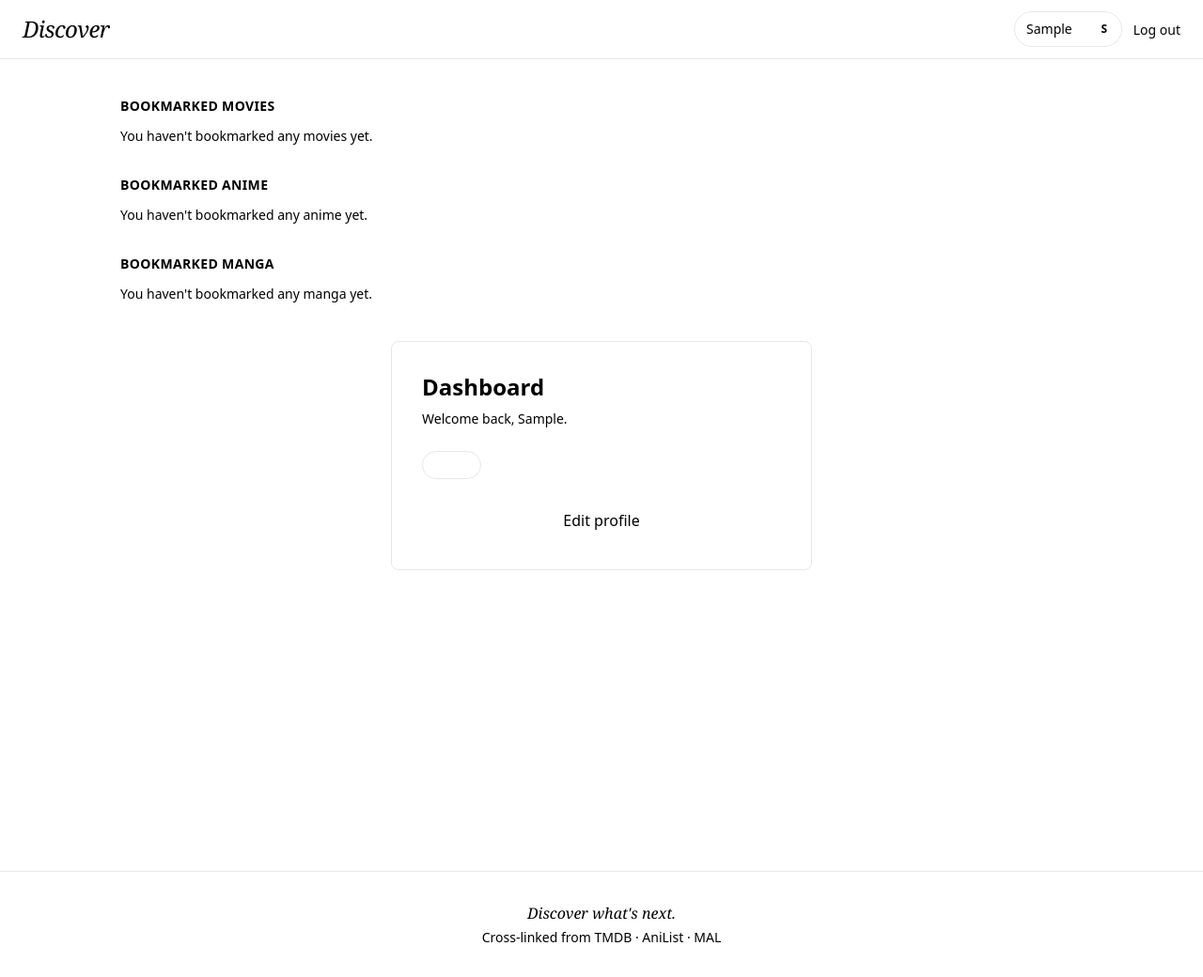
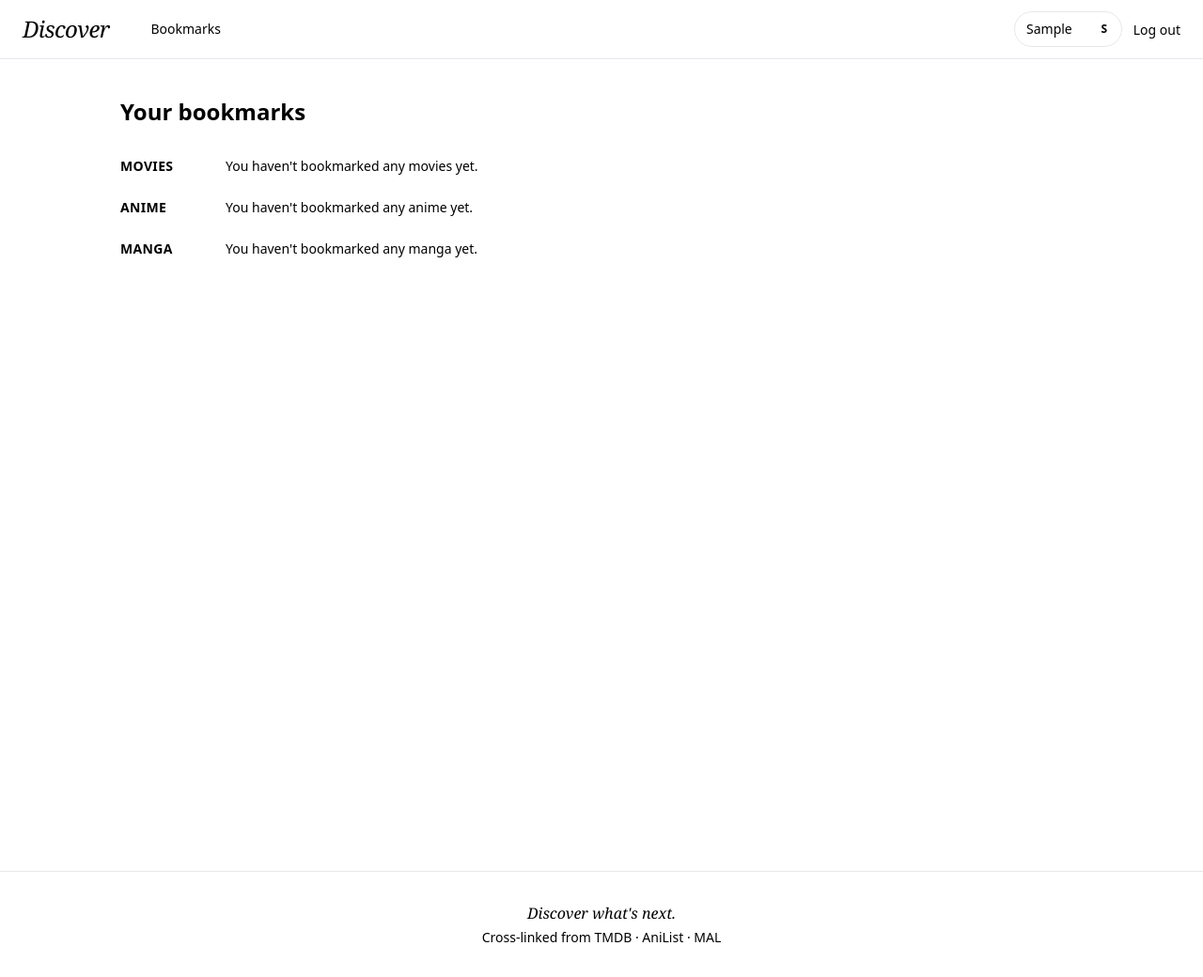
Before and after one commit to daniel-234/movie-anime-discovery, a Django app: page /accounts/ in a window 1280 px wide. Shown: the whole page at 94% size. Run offline with Django 5.2, Linux system fonts and the light colour scheme; the visitor is signed in with stand-in values (Sample User, id 1); data that the repository does not hold is empty; some libraries are stand-ins or nearby versions; some web fonts are replaced.

Commit message:
refactor: Move profile editing into header and change  Bookmarks nav
- Restyled Bookmark link in nav.
- Added profile editing to header in user section.
- Added a flash welcome message only at login, while previously it was always
visible in dashboard.

Close #49

```diff
--- a/account/templates/account/dashboard.html
+++ b/account/templates/account/dashboard.html
@@ -3,18 +3,20 @@
 {% block title %}Dashboard — Discover{% endblock %}
 
 {% block content %}
-<div class="min-h-screen bg-cream px-4 py-10">
-  <div class="max-w-5xl mx-auto grid gap-10">
+<div class="min-h-screen bg-cream px-6 py-10">
+    <div class="max-w-5xl mx-auto grid gap-8">
+
+        <h1 class="text-2xl font-bold text-ink">Your bookmarks</h1>
 
         {# ===== Bookmark shelves ===== #}
-    <section class="grid gap-8">
-      <div class="grid gap-3">
+        <section class="grid gap-6">
+
+            <div class="grid grid-cols-[6rem_1fr] gap-4 items-center">
                 <h2 class="text-sm font-semibold text-ink-2 uppercase tracking-wide">
-          Bookmarked movies
+                    Movies
                 </h2>
-
                 {% if saved_movies %}
-          <ul class="grid grid-flow-col auto-cols-[8rem] justify-start gap-4
+                    <ul class="grid grid-flow-col auto-cols-[7rem] justify-start gap-4
                                overflow-x-auto pb-2">
                         {% for saved in saved_movies %}
                             <li>
@@ -22,9 +24,9 @@
                                    class="block group">
                                     <img src="{{ saved.movie.poster_url }}"
                                          alt=""
-                      class="w-32 h-48 object-cover rounded border border-line
+                                         class="w-28 h-40 object-cover rounded border border-line
                                                 group-hover:border-ink-2 transition-colors">
-                  <span class="block mt-1.5 text-sm text-ink font-medium truncate">
+                                    <span class="block mt-1.5 text-xs text-ink font-medium truncate">
                                         {{ saved.movie.title }}
                                     </span>
                                 </a>
@@ -36,13 +38,12 @@
                 {% endif %}
             </div>
 
-      <div class="grid gap-3">
+            <div class="grid grid-cols-[6rem_1fr] gap-4 items-center">
                 <h2 class="text-sm font-semibold text-ink-2 uppercase tracking-wide">
-          Bookmarked anime
+                    Anime
                 </h2>
-
                 {% if saved_anime %}
-          <ul class="grid grid-flow-col auto-cols-[8rem] justify-start gap-4
+                    <ul class="grid grid-flow-col auto-cols-[7rem] justify-start gap-4
                                overflow-x-auto pb-2">
                         {% for saved in saved_anime %}
                             <li>
@@ -50,9 +51,9 @@
                                    class="block group">
                                     <img src="{{ saved.anime.cover_image }}"
                                          alt=""
-                      class="w-32 h-48 object-cover rounded border border-line
+                                         class="w-28 h-40 object-cover rounded border border-line
                                                 group-hover:border-ink-2 transition-colors">
-                  <span class="block mt-1.5 text-sm text-ink font-medium truncate">
+                                    <span class="block mt-1.5 text-xs text-ink font-medium truncate">
                                         {{ saved.anime.title }}
                                     </span>
                                 </a>
@@ -64,13 +65,12 @@
                 {% endif %}
             </div>
 
-      <div class="grid gap-3">
+            <div class="grid grid-cols-[6rem_1fr] gap-4 items-center">
                 <h2 class="text-sm font-semibold text-ink-2 uppercase tracking-wide">
-          Bookmarked manga
+                    Manga
                 </h2>
-
                 {% if saved_manga %}
-          <ul class="grid grid-flow-col auto-cols-[8rem] justify-start gap-4
+                    <ul class="grid grid-flow-col auto-cols-[7rem] justify-start gap-4
                                overflow-x-auto pb-2">
                         {% for saved in saved_manga %}
                             <li>
@@ -78,9 +78,9 @@
                                    class="block group">
                                     <img src="{{ saved.manga.cover_image }}"
                                          alt=""
-                      class="w-32 h-48 object-cover rounded border border-line
+                                         class="w-28 h-40 object-cover rounded border border-line
                                                 group-hover:border-ink-2 transition-colors">
-                  <span class="block mt-1.5 text-sm text-ink font-medium truncate">
+                                    <span class="block mt-1.5 text-xs text-ink font-medium truncate">
                                         {{ saved.manga.title }}
                                     </span>
                                 </a>
@@ -91,34 +91,8 @@
                     <p class="text-sm text-ink-2">You haven't bookmarked any manga yet.</p>
                 {% endif %}
             </div>
+
         </section>
-
-    {# ===== Profile card ===== #}
-    <div class="w-full max-w-md mx-auto bg-cream-soft p-8 rounded-lg border border-line">
-      <h1 class="text-2xl font-bold text-ink mb-2">Dashboard</h1>
-      <p class="text-sm text-ink-2 mb-6">Welcome back, {{ user.first_name|default:user.username }}.</p>
-
-      <div class="mb-6">
-        <a href="{% url 'account:edit_profile' %}"
-          class="group inline-grid grid-cols-[auto_auto_auto] items-center gap-2 px-3 py-1.5 rounded-full
-                  bg-cream border border-line text-sm text-ink
-                  hover:bg-cream-soft hover:border-ink-2 transition-colors">
-          <img src="{{ user.profile.country.flag }}"
-              alt=""
-              class="h-4 w-auto rounded-sm">
-          <span class="font-medium">{{ user.profile.country.name }}</span>
-          <span class="text-xs text-ink-2 opacity-0 group-hover:opacity-100 transition-opacity">
-            Edit
-          </span>
-        </a>
-      </div>
-
-      <div class="grid gap-3">
-        <a href="{% url 'account:edit_profile' %}" class="w-full bg-forest hover:bg-forest-deep text-cream py-2 rounded transition-colors text-center">
-          Edit profile
-        </a>
-      </div>
-    </div>
 
     </div>
 </div>
--- a/account/views.py
+++ b/account/views.py
@@ -1,11 +1,18 @@
 from django.contrib import messages
 from django.contrib.auth.decorators import login_required
+from django.contrib.auth.signals import user_logged_in
+from django.dispatch import receiver
 from django.shortcuts import redirect, render
 from django.views.decorators.cache import never_cache
 
 from media.services import get_saved_anime, get_saved_manga, get_saved_movies
 
 from .forms import ProfileEditForm, SignUpForm, SignUpProfileForm, UserEditForm
+
+
+@receiver(user_logged_in)
+def welcome_on_login(sender, user, request, **kwargs):
+    messages.success(request, f"Welcome back, {user.first_name or user.username}.")
 
 
 @never_cache
--- a/theme/templates/base.html
+++ b/theme/templates/base.html
@@ -31,13 +31,24 @@
                 Discover
             </a>
 
+            {# Primary nav — only shown to authenticated users #}
+            {% if request.user.is_authenticated %}
+                <nav class="flex items-center gap-6">
+                    <a href="{% url 'account:dashboard' %}"
+                       class="text-sm font-medium px-3 py-1 rounded-full transition-colors
+                              {% if request.resolver_match.url_name == 'dashboard' %}bg-forest text-cream{% else %}text-ink-2 hover:text-ink hover:bg-cream-soft{% endif %}">
+                        Bookmarks
+                    </a>
+                </nav>
+            {% endif %}
+
             <div class="flex-1"></div>
 
             {# User state — same auth logic as before, restyled #}
             <div class="flex items-center gap-3">
                 {% if request.user.is_authenticated %}
-                    <a href="{% url 'account:dashboard' %}"
-                    class="group flex items-center gap-2.5 pl-3 pr-1 py-1 rounded-full border border-line hover:bg-cream-soft hover:border-ink-2 transition-colors">
+                    <a href="{% url 'account:edit_profile' %}"
+                       class="group flex items-center gap-2.5 pl-3 pr-1 py-1 rounded-full border border-line hover:bg-cream-soft hover:border-ink-2 transition-colors">
                         <span class="text-sm text-ink-2 group-hover:text-ink hidden sm:inline transition-colors">
                             {{ request.user.first_name|default:request.user.username }}
                         </span>
```
Lines whose indentation alone changed are shown as unchanged.
